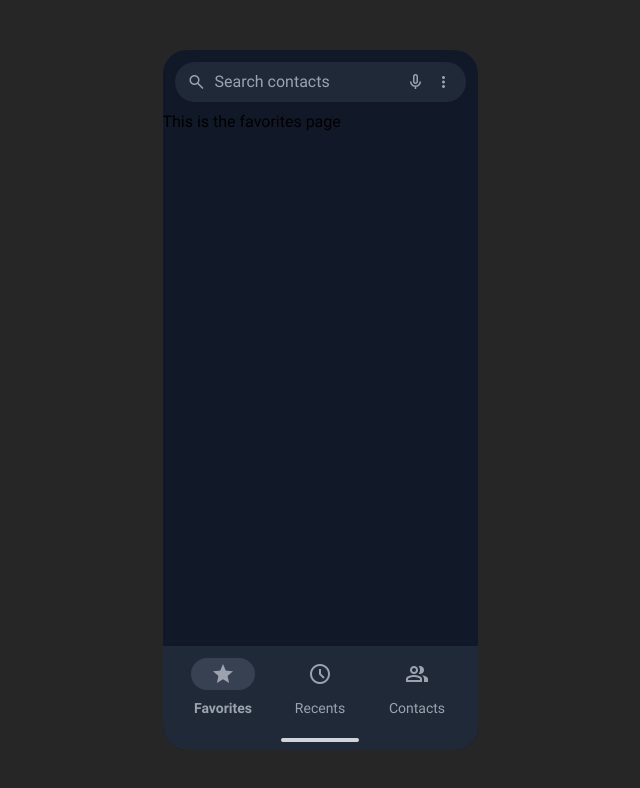
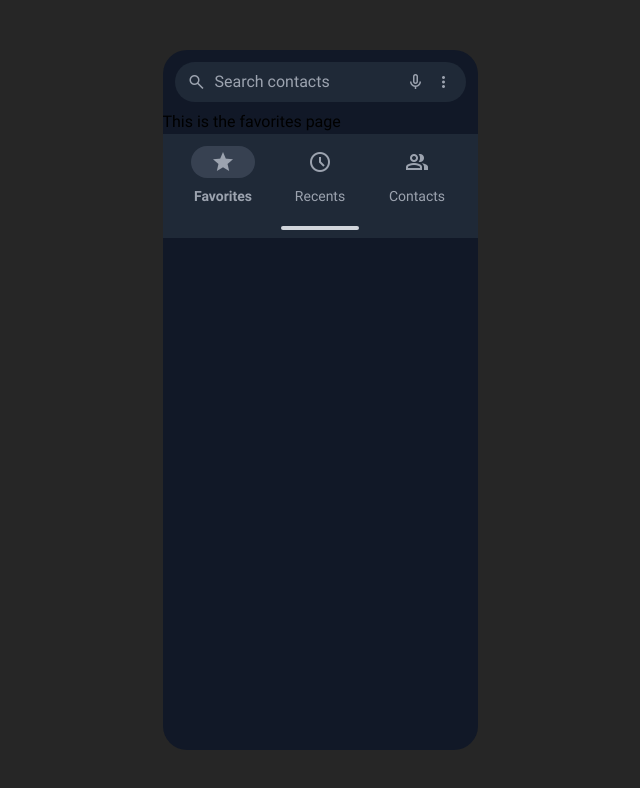
Before and after one commit to loucabaigneres/google-phone-app, a Vue app: page /favorites in a window 1280 px wide. Shown: the top 788 px of the page, without its empty margins (320-960 px from the left). Built offline with nearby package versions, Linux system fonts and the light colour scheme.

Commit message:
💄 Update main layout

```diff
--- a/src/App.vue
+++ b/src/App.vue
@@ -1,12 +1,12 @@
 <script setup>
+import Nav from "@/components/Nav.vue"
 import SearchBar from "@/components/SearchBar.vue"
-import Nav from "@/components/Nav.vue"
 import { RouterView } from "vue-router"
 </script>
 
 <template>
   <main
-    class="relative flex aspect-[9/20] w-[315px] flex-col overflow-hidden rounded-3xl bg-gray-900"
+    class="flex aspect-[9/20] w-[315px] flex-col overflow-hidden rounded-3xl bg-gray-900"
   >
     <SearchBar />
     <RouterView />
--- a/src/components/Nav.vue
+++ b/src/components/Nav.vue
@@ -3,7 +3,7 @@ import { RouterLink } from "vue-router"
 </script>
 
 <template>
-  <nav class="absolute bottom-0 w-full bg-gray-800 text-center">
+  <nav class="w-full bg-gray-800 text-center">
     <div class="grid grid-cols-3 p-3 text-gray-400">
       <RouterLink to="/favorites" class="flex flex-col items-center gap-2">
         <span class="material-symbols-outlined rounded-3xl px-5 py-1">
```
